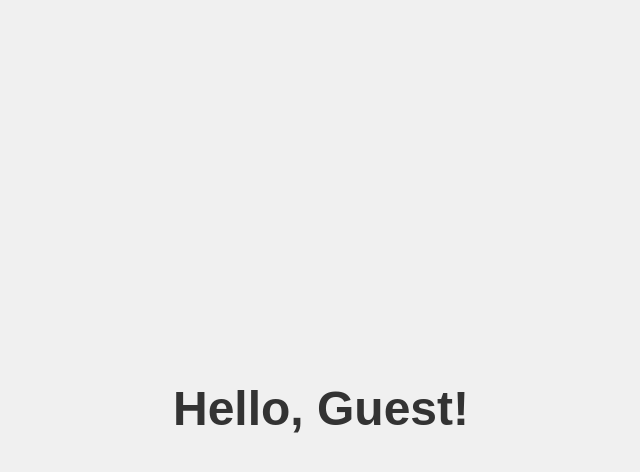
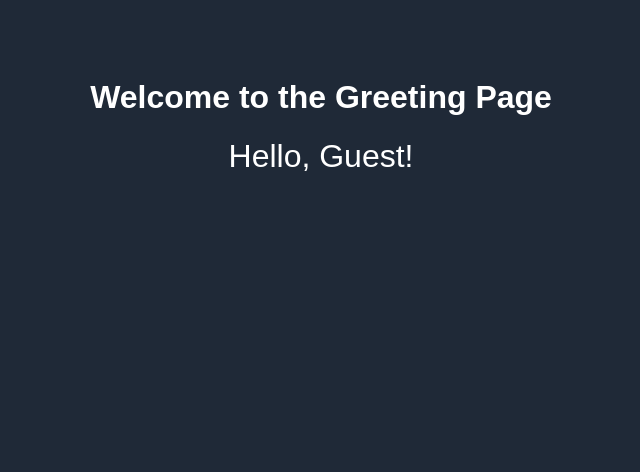
Before and after one commit to Deepanshu-mani/Hello, a plain HTML site: page greet.html in a window 1280 px wide. Shown: the whole page, without its empty margins (319-959 px from the left). Drawn offline with Linux system fonts and the light colour scheme.

Commit message:
first commit

```diff
--- a/greet.html
+++ b/greet.html
@@ -6,28 +6,31 @@
   <title>Greeting Page</title>
   <style>
     body {
-      display: flex;
-      justify-content: center;
-      align-items: center;
-      height: 100vh;
-      background-color: #f0f0f0;
       font-family: Arial, sans-serif;
+      background-color: #1f2937; /* Dark background */
+      color: white; /* White text */
+      text-align: center;
+      padding: 50px;
     }
-    h1 {
-      font-size: 3rem;
-      color: #333;
+    .greeting-message {
+      font-size: 2rem;
+      margin-top: 20px;
     }
   </style>
 </head>
 <body>
-  <h1 id="greeting-message">Hello, Guest!</h1>
+  <h1>Welcome to the Greeting Page</h1>
+  <p class="greeting-message" id="greeting-message">Loading...</p> <!-- Message will be updated here -->
 
   <script>
-    // Function to get URL parameters
     const urlParams = new URLSearchParams(window.location.search);
-    const name = urlParams.get('name');
+    const name = urlParams.get('name'); // Get the 'name' parameter from the URL
+
+    // If a name is provided, update the message
     if (name) {
       document.getElementById('greeting-message').textContent = `Hello, ${name}!`;
+    } else {
+      document.getElementById('greeting-message').textContent = 'Hello, Guest!';
     }
   </script>
 </body>
```
